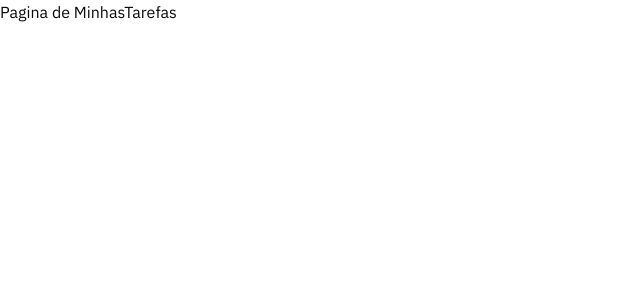
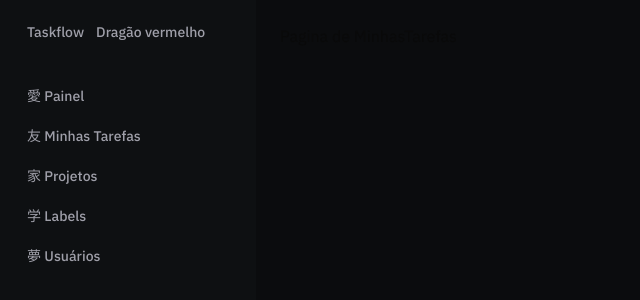
Before and after one commit to Fabiolandin/TaskFlow-FrontEnd, a React (Vite) app: page /minhas-tarefas in a window 1280 px wide. Shown: the top 300 px of the page, without its empty margins (0-640 px from the left). Built offline with nearby package versions, Linux system fonts and the light colour scheme.

Commit message:
feat: adicionando layout em todas as pages

```diff
--- a/src/App.tsx
+++ b/src/App.tsx
@@ -1,13 +1,14 @@
+import Layout from "./components/Layout"
 import { Button } from "./components/ui/button"
 
 function App() {
 
 
   return (
-    <div>
+    <Layout>
       <h1 className="text-3xl font-bold text-red-800">TaskFlow</h1>
       <Button variant="default">Olá</Button>
-    </div>
+    </Layout>
   )
 }
 
--- a/src/pages/minhas-tarefas.tsx
+++ b/src/pages/minhas-tarefas.tsx
@@ -1,8 +1,10 @@
+import Layout from "@/components/Layout";
+
 const MinhasTarefas = () => {
     return (
-        <div>
+        <Layout>
             <h1>Pagina de MinhasTarefas</h1>
-        </div>
+        </Layout>
     );
 };
 
```
